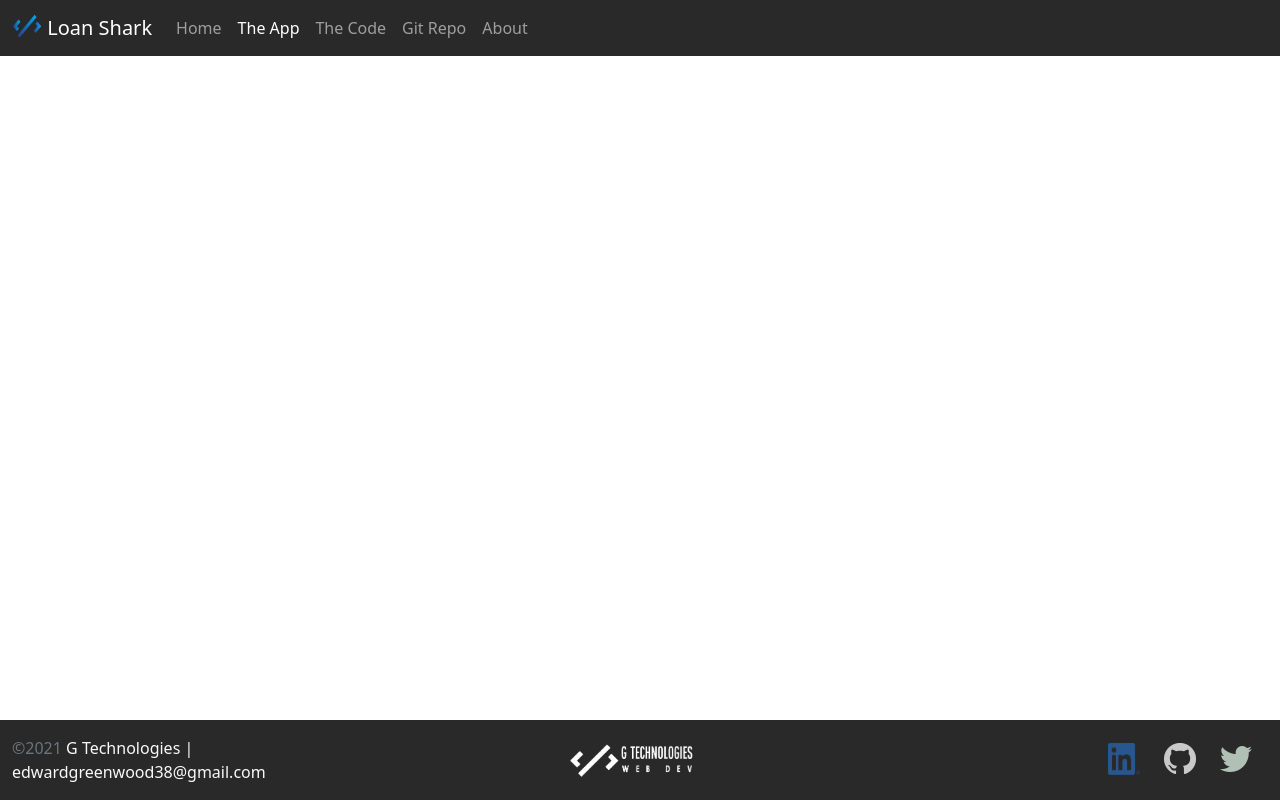
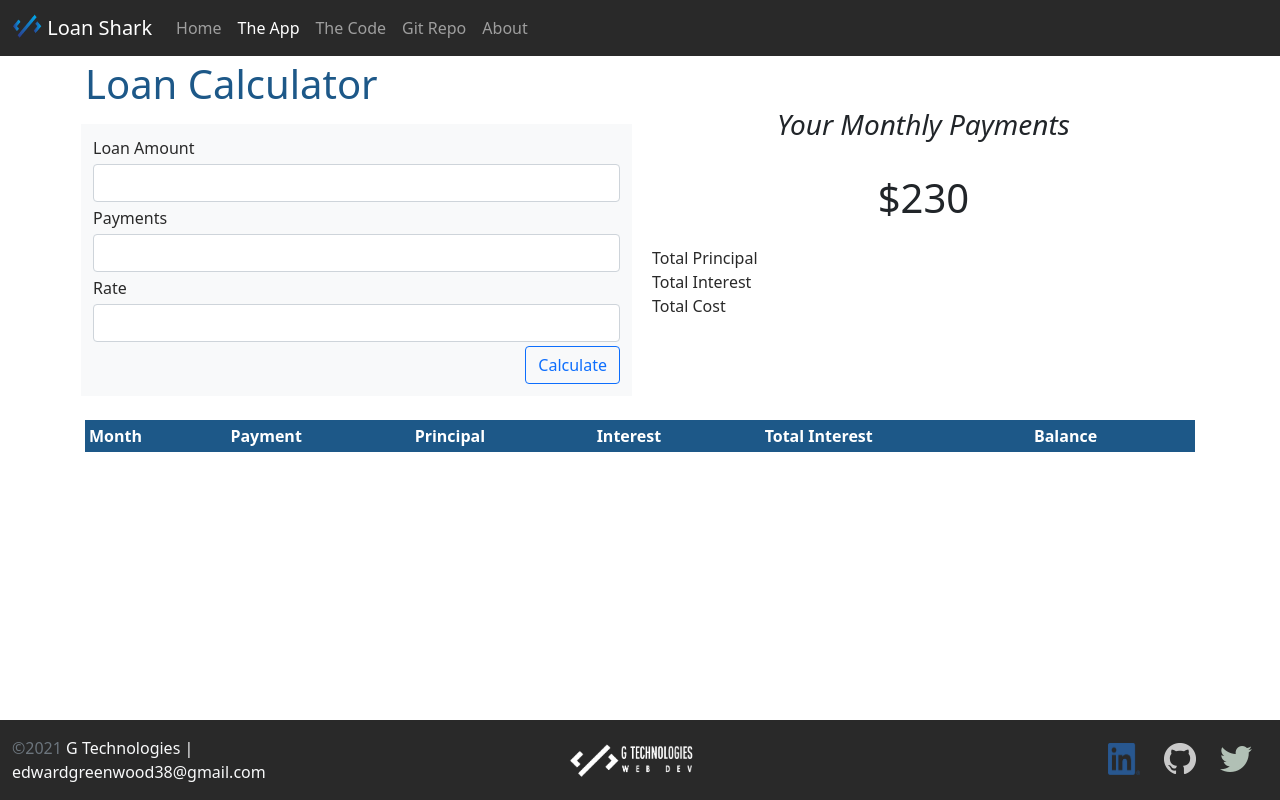
Before and after one commit to edwardgreenwood38/LoanShark, a plain HTML site: page app.html in a window 1280 px wide. Drawn offline with nearby package versions, Linux system fonts and the light colour scheme.

Commit message:
app layout and started js code
most of app page layout completed. started js code for app

```diff
--- a/app.html
+++ b/app.html
@@ -52,7 +52,88 @@
 
     <!--####  main  ####-->
     <main class="flex-shrink-0">
-        <div class="container"></div>
+        <div class="container">
+            <div class="row">
+                <div class="col">
+                    <h1>Loan Calculator</h1>
+
+                    <form class="row gy-3 gx-2 bg-light p-2 mt-3">
+                        <div class="col-12 mt-1">
+                            <div class="">
+                                <label for="inputLoanAmount" class="form-label mb-1">Loan Amount</label>
+                                <input type="number" name="loanAmount" class="form-control" id="inputLoanAmount" aria-label="Loan Amount">
+                            </div>
+                        </div>
+                        <div class="col-12 mt-1">
+                            <div class="">
+                                <label for="inputPayments" class="form-label mb-1">Payments</label>
+                                <input type="number" name="payments" class="form-control" id="inputPayments" aria-label="Payments">
+                            </div>
+                        </div>
+                        <div class="col-12 mt-1">
+                            <div class="">
+                                <label for="inputRate" class="form-label mb-1">Rate</label>
+                                <input type="number" name="rate" class="form-control" id="inputRate" aria-label="Rate">
+                            </div>
+                        </div>
+                        <div class="col-12 mt-1 mb-1 d-flex justify-content-end">
+                            <button type="button" class="btn btn-md btn-outline-primary">Calculate</button>
+                        </div>
+                    </form>
+                </div>
+                <div class="col">
+                    <div class="row">
+                        <div class="col-12">
+                            <div class="mt-5 d-flex justify-content-center">
+                                <h3 class="text-dark fst-italic">Your Monthly Payments</h3>
+                            </div>
+                            <div class="d-flex justify-content-center">
+                                <h1 id="monthlyPayment" class="text-dark fs-1 pt-4 pb-3">$230</h1>
+                            </div>
+                        </div>
+                        <div class="col-6">
+                            Total Principal
+                        </div>
+                        <div class="col-6" id="totalPrincipal">
+                            <!-- total principal here -->
+                        </div>
+                        <div class="col-6">
+                            Total Interest
+                        </div>
+                        <div class="col-6" id="totalInterest">
+                            <!-- total interest here -->
+                        </div>
+                        <div class="col-6">
+                            Total Cost
+                        </div>
+                        <div class="col-6" id="totalCost">
+                            <!-- total cost here -->
+                        </div>
+                    </div>
+                </div>
+            </div>
+            <div class="row mt-4">
+                <div class="col-12">
+                    <div class="table-responsive">
+                        <table class="table table-striped table-sm">
+                            <thead>
+                                <tr class="tableHeader">
+                                    <th>Month</th>
+                                    <th>Payment</th>
+                                    <th>Principal</th>
+                                    <th>Interest</th>
+                                    <th>Total Interest</th>
+                                    <th>Balance</th>
+                                </tr>
+                            </thead>
+                            <tbody id="results">
+                                <!--## add results to here ##-->
+                            </tbody>
+                        </table>
+                    </div>
+                </div>
+            </div>
+        </div>
     </main>
 
     <!--####  footer  ####-->
@@ -76,6 +157,18 @@
         </div>
     </footer>
 
+
+    <template id="template">
+        <tr>
+            <td></td>
+            <td></td>
+            <td></td>
+            <td></td>
+            <td></td>
+            <td></td>
+        </tr>
+    </template>
+
     <!-- Bootstrap JS -->
     <script src="https://cdn.jsdelivr.net/npm/bootstrap@5.1.0/dist/js/bootstrap.bundle.min.js"
         integrity="sha384-U1DAWAznBHeqEIlVSCgzq+c9gqGAJn5c/t99JyeKa9xxaYpSvHU5awsuZVVFIhvj" crossorigin="anonymous">
--- a/css/site.css
+++ b/css/site.css
@@ -59,7 +59,13 @@ code[class*="language-"], pre[class*="language-"] {
     white-space: pre-wrap;
     word-break: break-all;
     word-wrap: break-word;
-    }
+}
+
+.tableHeader {
+    background-color: #1d5888;
+    color: white;
+    font-weight: bold;
+}
 
 
 main>.container {
--- a/js/site.js
+++ b/js/site.js
@@ -1,4 +1,32 @@
-// call helloworld
-function HelloWorld() {
-    alert("hello world");
+// get user values
+// controller
+function getValues() {
+    let loanamount = document.getElementById("inputLoanAmount").value;
+    let payments = document.getElementById("inputPayments").value;
+    let rate = document.getElementById("inputRate").value;
+
+    // convert to int
+    loanamount = parseInt(loanamount);
+    payments = parseInt(payments);
+    rate = parseInt(rate);
+
+    // validate is integer
+    if (Number.isInteger(loanamount) && Number.isInteger(payments) && Number.isInteger(rate)) {
+        // call calculate payment
+        let calc = calculatePayments(loanamount, payments, rate);
+    }
 }
+
+
+// calculate payments
+// logic
+function calculatePayments(la, p, r) {
+    let calc = {};
+
+    calc.totalMonthlyPayment = la * (r/1200) / (1 - (1 + r/1200)**p);
+    //calc.totalInterest =
+}
+
+
+// display payments and amortization table
+// view
```
